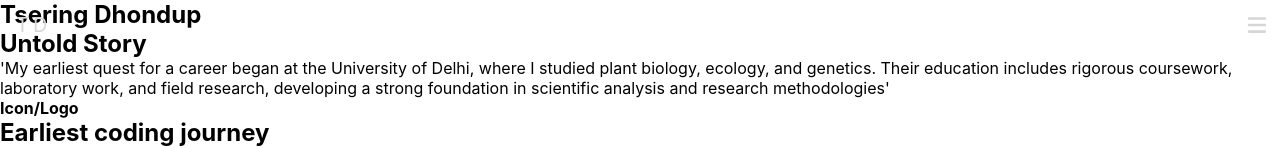
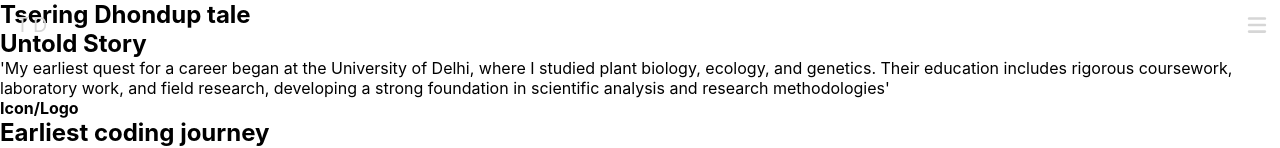
Before and after one commit to Tsedhondup/Portfolio, a React (Create React App) app: page /About in a window 1280 px wide. Shown: the top 148 px of the page. Built offline with nearby package versions, Linux system fonts and the light colour scheme.

Commit message:
second profile image added to assets folder
icon imported to AboutFirst component

```diff
--- a/src/Components/AboutFirst/AboutFirst.js
+++ b/src/Components/AboutFirst/AboutFirst.js
@@ -1,7 +1,14 @@
+import {
+  faHistory,
+  faCode,
+  faGraduationCap,
+  faFlagCheckered,
+} from "@fortawesome/free-solid-svg-icons";
+import "./AboutFirst.scss";
 const AboutFirst = () => {
   return (
     <section>
-      <h1>Tsering Dhondup</h1>
+      <h1>Tsering Dhondup tale </h1>
       <section>
         {/* Untold story */}
         <section>
```
Also changed, not shown: 1 other file (tests, documents, lock files or other folders).
